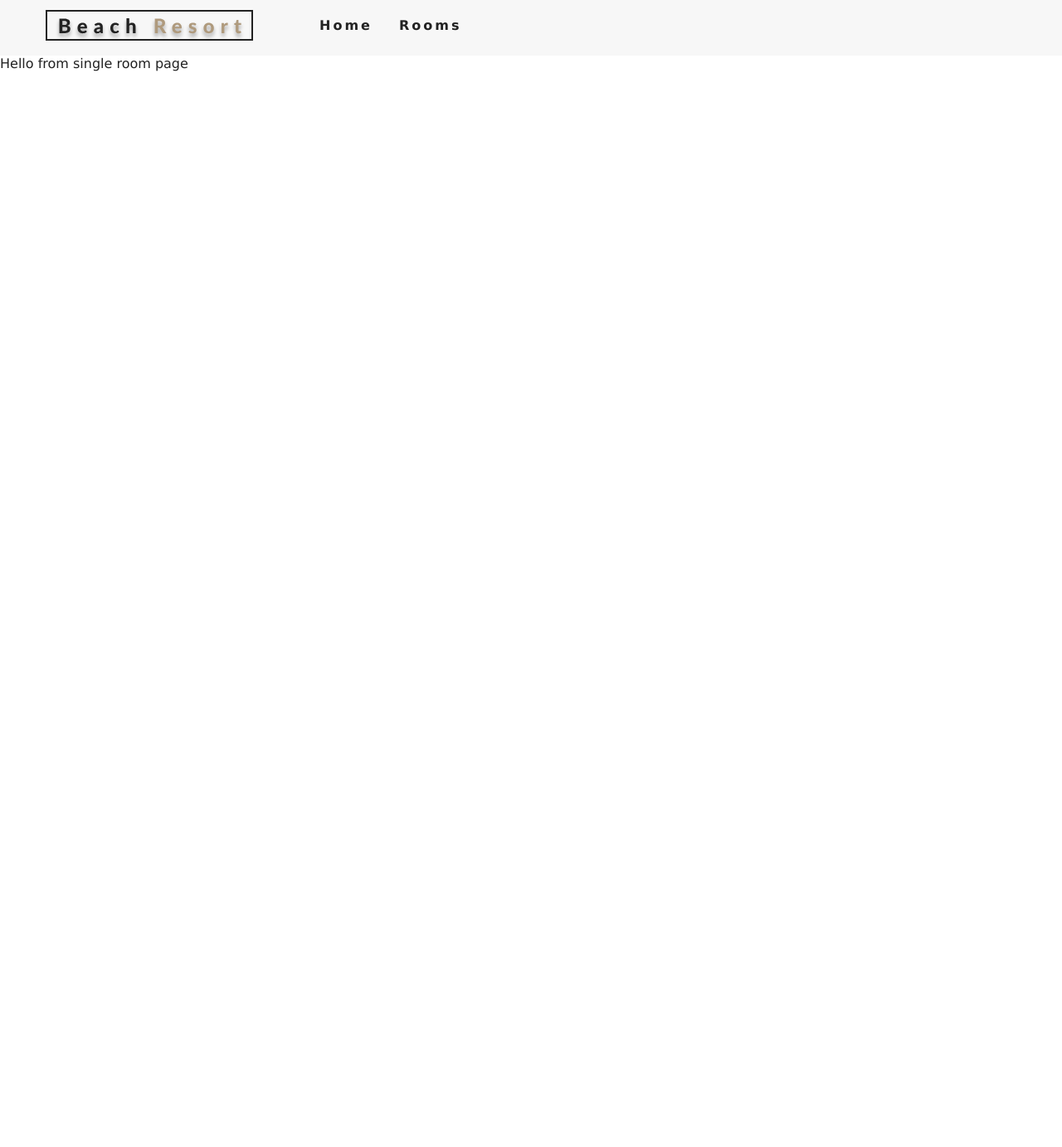
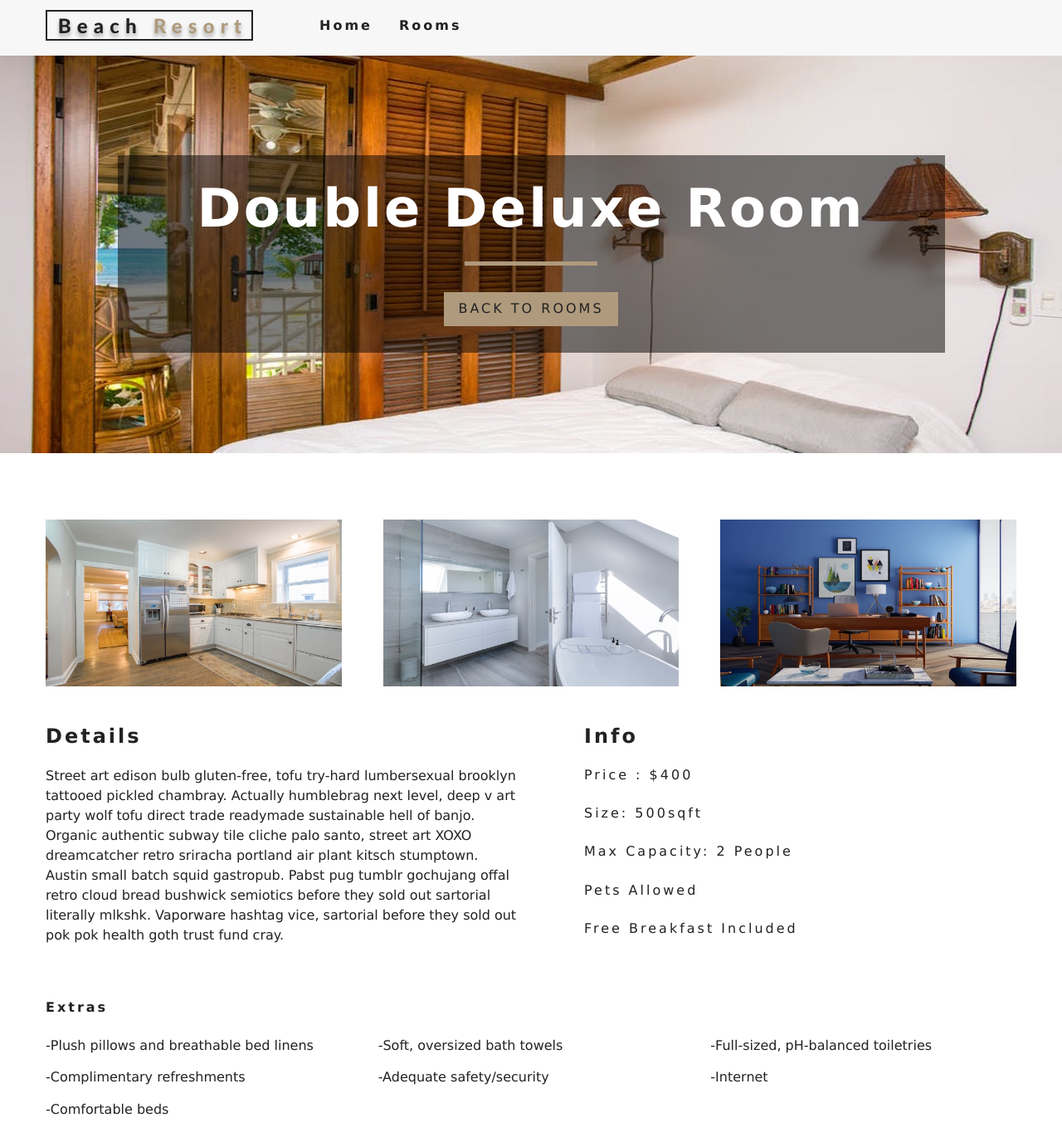
Before and after one commit to erickmack/BeachResort, a React (Create React App) app: page /rooms/double-deluxe in a window 1280 px wide. Shown: the top 1382 px of the page at 83% size. Before the commit the page ends 800 px from the top, so only its background shows below. Built offline with nearby package versions, Linux system fonts and the light colour scheme.

Commit message:
added Single Room page

```diff
--- a/package.json
+++ b/package.json
@@ -3,11 +3,13 @@
   "version": "0.1.0",
   "private": true,
   "dependencies": {
+    "darkmode-js": "^1.4.0",
     "react": "^16.8.6",
     "react-dom": "^16.8.6",
     "react-icons": "^3.7.0",
     "react-router-dom": "^5.0.1",
-    "react-scripts": "3.0.1"
+    "react-scripts": "3.0.1",
+    "styled-components": "^4.3.2"
   },
   "scripts": {
     "start": "react-scripts start",
--- a/src/components/FeaturedRooms.js
+++ b/src/components/FeaturedRooms.js
@@ -2,17 +2,22 @@
 import { RoomContext } from "../context"
 import Loading from "./Loading"
 import Room from "./Room"
+import Title from "./Title"
 
 export default class FeaturedRooms extends Component {
   static contextType = RoomContext
   render() {
-    const { greeting, name } = this.context
+    let { loading, featuredRooms: rooms } = this.context
+    rooms = rooms.map(room => {
+      return <Room key={room.id} room={room} />
+    })
     return (
-      <div>
-        {greeting} {name} from featured rooms
-        <Loading />
-        <Room />
-      </div>
+      <section className="featured-rooms">
+        <Title title="featured rooms" />
+        <div className="featured-rooms-center">
+          {loading ? <Loading /> : rooms}
+        </div>
+      </section>
     )
   }
 }
--- a/src/components/Room.js
+++ b/src/components/Room.js
@@ -1,5 +1,31 @@
 import React from "react"
+import { Link } from "react-router-dom"
+import PropTypes from "prop-types"
 
-export default function Room() {
-  return <div>hello from room</div>
+export default function Room({ room }) {
+  const { name, slug, images, price } = room
+  return (
+    <article className="room">
+      <div className="img-container">
+        <img src={images[0]} alt="single room" />
+        <div className="price-top">
+          <h6>${price}</h6>
+          <p>per night</p>
+        </div>
+        <Link to={`/rooms/${slug}`} className="btn-primary room-link">
+          Features
+        </Link>
+      </div>
+      <p className="room-info">{name}</p>
+    </article>
+  )
 }
+
+Room.propTypes = {
+  room: PropTypes.shape({
+    name: PropTypes.string.isRequired,
+    slug: PropTypes.string.isRequired,
+    images: PropTypes.arrayOf(PropTypes.string).isRequired,
+    price: PropTypes.number.isRequired
+  })
+}
--- /dev/null
+++ b/src/components/StyledHero.js
@@ -0,0 +1,11 @@
+import styled from "styled-components"
+
+const StyledHero = styled.header`
+  min-height: 60vh;
+  background: url(${props => props.img}) center/cover no-repeat;
+  display: flex;
+  align-items: center;
+  justify-content: center;
+`
+
+export default StyledHero
--- a/src/context.js
+++ b/src/context.js
@@ -26,15 +26,21 @@
     let tempItems = items.map(item => {
       let id = item.sys.id
       let images = item.fields.images.map(image => image.fields.file.url)
-      let room = { ...items.fields, images, id }
+      let room = { ...item.fields, images, id }
       return room
     })
     return tempItems
   }
 
+  getRoom = slug => {
+    let tempRooms = [...this.state.rooms]
+    const room = tempRooms.find(room => room.slug === slug)
+    return room
+  }
+
   render() {
     return (
-      <RoomContext.Provider value={{ ...this.state }}>
+      <RoomContext.Provider value={{ ...this.state, getRoom: this.getRoom }}>
         {this.props.children}
       </RoomContext.Provider>
     )
--- a/src/pages/SingleRoom.js
+++ b/src/pages/SingleRoom.js
@@ -1,11 +1,87 @@
-import React, { Component } from 'react'
+import React, { Component } from "react"
+import defaultBcg from "../images/room-1.jpeg"
+import Banner from "../components/Banner"
+import { Link } from "react-router-dom"
+import { RoomContext } from "../context"
+import StyledHero from "../components/StyledHero"
 
 export default class SingleRoom extends Component {
-    render() {
-        return (
-            <div>
-                Hello from single room page
-            </div>
-        )
+  constructor(props) {
+    super(props)
+    this.state = {
+      slug: this.props.match.params.id,
+      defaultBcg
     }
+  }
+  static contextType = RoomContext
+  // componentDidMount(){}
+  render() {
+    const { getRoom } = this.context
+    const room = getRoom(this.state.slug)
+    if (!room) {
+      return (
+        <div className="error">
+          <h3>No such room could be found</h3>
+          <Link to="/rooms" className="btn-primary">
+            Back to rooms
+          </Link>
+        </div>
+      )
+    }
+    const {
+      name,
+      description,
+      capacity,
+      size,
+      price,
+      extras,
+      breakfast,
+      pets,
+      images
+    } = room
+    const [mainImg, ...defaultImg] = images
+    return (
+      <>
+        <StyledHero img={mainImg}>
+          <Banner title={`${name} room`}>
+            <Link to="/rooms" className="btn-primary">
+              back to rooms
+            </Link>
+          </Banner>
+        </StyledHero>
+        <section className="single-room">
+          <div className="single-room-images">
+            {defaultImg.map((item, index) => {
+              return <img key={index} src={item} alt={name} />
+            })}
+          </div>
+          <div className="single-room-info">
+            <article className="desc">
+              <h3>details</h3>
+              <p>{description}</p>
+            </article>
+            <article className="info">
+              <h3>info</h3>
+              <h6>price : ${price}</h6>
+              <h6>size: {size}sqft</h6>
+              <h6>
+                max capacity:{" "}
+                {capacity > 1 ? `${capacity} people` : `${capacity} person`}
+              </h6>
+              <h6>{pets ? "pets allowed" : "no pets allowed"}</h6>
+              <h6>{breakfast && "free breakfast included"}</h6>
+            </article>
+          </div>
+        </section>
+        <section className="room-extras">
+          <h6>extras</h6>
+          <ul className="extras">
+            {extras.map((item, index) => {
+              return <li key={index}>-{item}</li>
+            })}
+          </ul>
+        </section>
+      </>
+    )
+  }
 }
```
Also changed, not shown: 1 other file (tests, documents, lock files or other folders).
